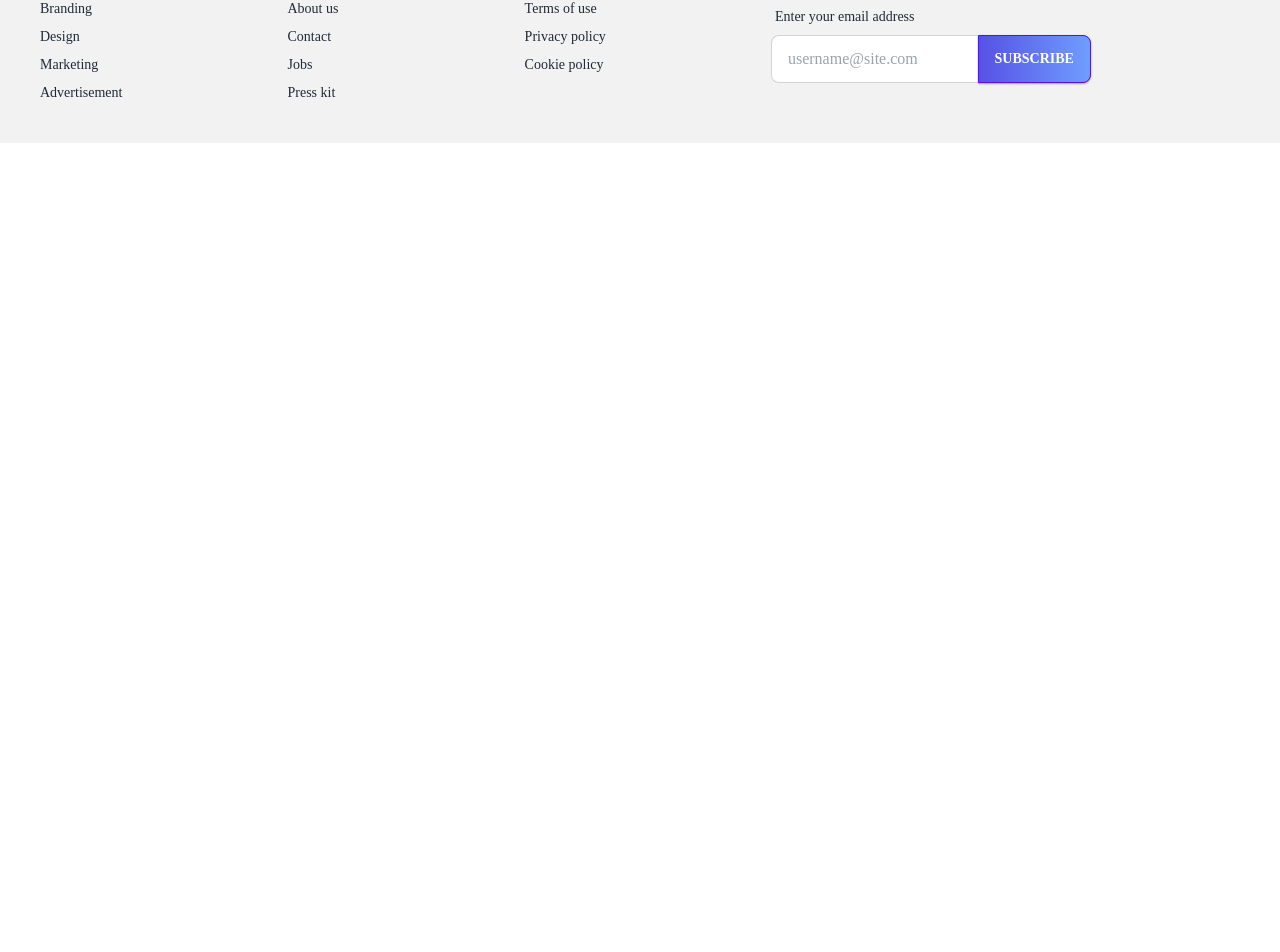
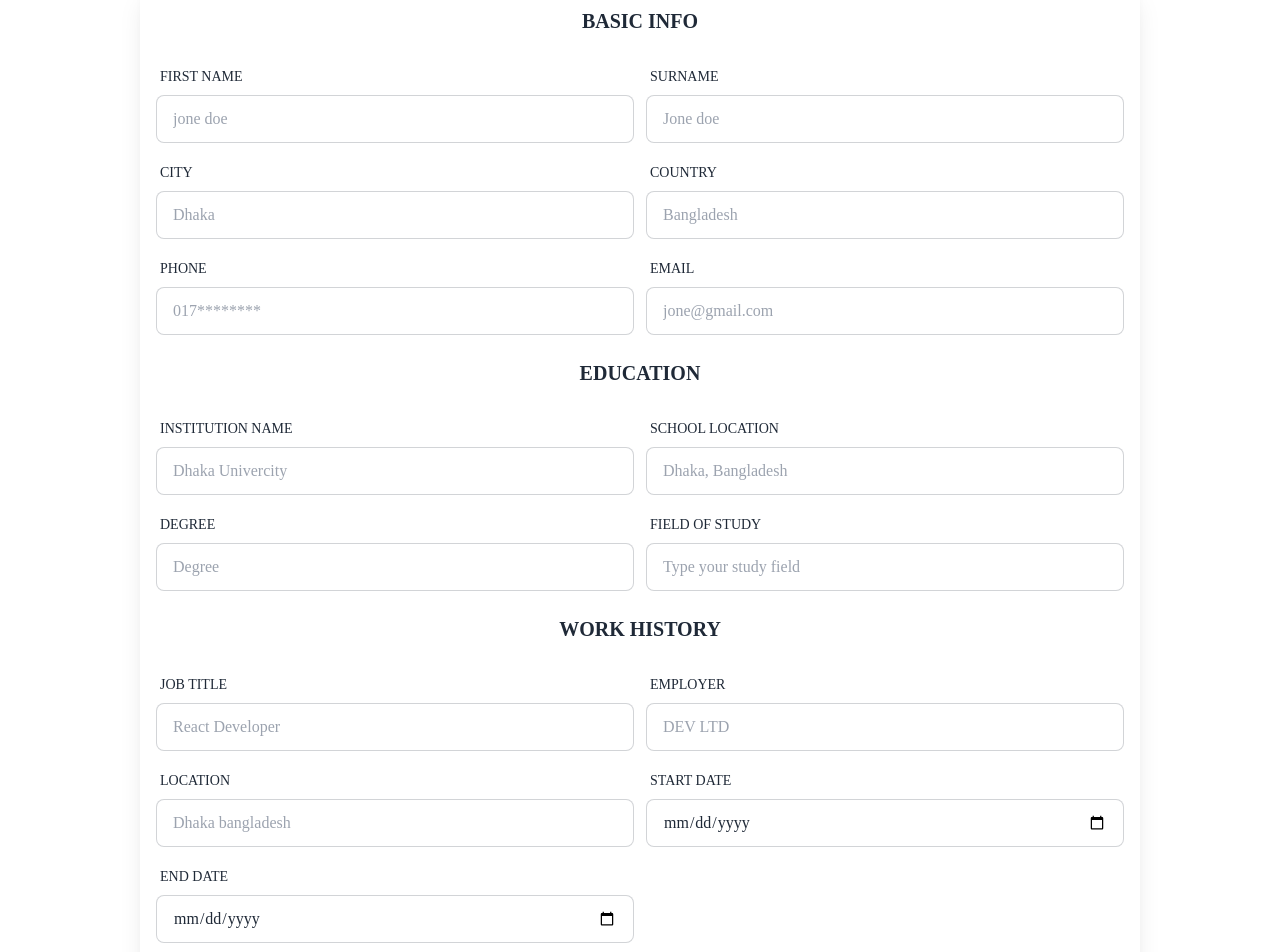
Before and after one commit to khalidhasansuhas/next-jobs, a Next.js app: page /resume in a window 1280 px wide. Shown: the part 181-1133 px from the top of the page. Before the commit the page ends 800 px from the top, so only its background shows below. Built offline with nearby package versions, Linux system fonts and the light colour scheme.

Commit message:
resume section added

```diff
--- a/pages/resume.js
+++ b/pages/resume.js
@@ -1,11 +1,222 @@
-import React from 'react';
+import React from "react";
 
 const resume = () => {
-    return (
-        <div className='pt-20 h-full'>
-            <h2>This is resume build</h2>
+  return (
+    <div className="pt-20">
+      <h2 className="text-3xl text-blue-500 bolder text-center font-semibold py-3">
+        Create Your Resume
+      </h2>
+      <div className="shadow-xl my-5 p-4 max-w-[1000px] mx-auto">
+        <div className="form-control grid grid-cols-2 gap-3">
+        <div className="col-span-2"><h1 className="text-xl py-3 text-center font-semibold">BASIC INFO</h1></div>
+          <div className="single-form">
+            <label className="label">
+              <span className="label-text text-sm">FIRST NAME</span>
+            </label>
+            <input
+              type="text"
+              placeholder="jone doe"
+              className="input input-bordered w-full"
+            />
+          </div>
+
+          <div className="single-form">
+            <label className="label">
+              <span className="label-text text-sm">SURNAME</span>
+            </label>
+            <input
+              type="text"
+              placeholder="Jone doe"
+              className="input input-bordered w-full"
+            />
+          </div>
+
+          <div className="single-form">
+            <label className="label">
+              <span className="label-text text-sm">CITY</span>
+            </label>
+            <input
+              type="text"
+              placeholder="Dhaka"
+              className="input input-bordered w-full"
+            />
+          </div>
+
+          <div className="single-form">
+            <label className="label">
+              <span className="label-text text-sm">COUNTRY</span>
+            </label>
+            <input
+              type="text"
+              placeholder="Bangladesh"
+              className="input input-bordered w-full"
+            />
+          </div>
+
+          <div className="single-form">
+            <label className="label">
+              <span className="label-text text-sm">PHONE</span>
+            </label>
+            <input
+              type="text"
+              placeholder="017********"
+              className="input input-bordered w-full"
+            />
+          </div>
+
+
+          <div className="single-form">
+            <label className="label">
+              <span className="label-text text-sm">EMAIL</span>
+            </label>
+            <input
+              type="email"
+              placeholder="jone@gmail.com"
+              className="input input-bordered w-full"
+            />
+          </div>
+
+
+          <div className="col-span-2"><h1 className="text-xl py-3 text-center font-semibold">EDUCATION</h1></div>
+
+        <div className="single-form">
+            <label className="label">
+              <span className="label-text text-sm">INSTITUTION NAME</span>
+            </label>
+            <input
+              type="text"
+              placeholder="Dhaka Univercity"
+              className="input input-bordered w-full"
+            />
+          </div>
+
+        <div className="single-form">
+            <label className="label">
+              <span className="label-text text-sm">SCHOOL LOCATION</span>
+            </label>
+            <input
+              type="text"
+              placeholder="Dhaka, Bangladesh"
+              className="input input-bordered w-full"
+            />
+          </div>
+
+        <div className="single-form">
+            <label className="label">
+              <span className="label-text text-sm">DEGREE</span>
+            </label>
+            <input
+              type="text"
+              placeholder="Degree"
+              className="input input-bordered w-full"
+            />
+          </div>
+
+
+        <div className="single-form">
+            <label className="label">
+              <span className="label-text text-sm">FIELD OF STUDY</span>
+            </label>
+            <input
+              type="text"
+              placeholder="Type your study field"
+              className="input input-bordered w-full"
+            />
+          </div>
+
+
+
+          <div className="col-span-2"><h1 className="text-xl py-3 text-center font-semibold">WORK HISTORY</h1></div>
+
+          <div className="single-form">
+            <label className="label">
+              <span className="label-text text-sm">JOB TITLE</span>
+            </label>
+            <input
+              type="text"
+              placeholder="React Developer"
+              className="input input-bordered w-full"
+            />
+          </div>
+
+          <div className="single-form">
+            <label className="label">
+              <span className="label-text text-sm">EMPLOYER </span>
+            </label>
+            <input
+              type="text"
+              placeholder="DEV LTD"
+              className="input input-bordered w-full"
+            />
+          </div>
+
+          <div className="single-form">
+            <label className="label">
+              <span className="label-text text-sm">LOCATION </span>
+            </label>
+            <input
+              type="text"
+              placeholder="Dhaka bangladesh"
+              className="input input-bordered w-full"
+            />
+          </div>
+
+          <div className="single-form">
+            <label className="label">
+              <span className="label-text text-sm">START DATE </span>
+            </label>
+            <input
+              type="date"
+              placeholder="01-05-2021"
+              className="input input-bordered  w-full"
+            />
+          </div>
+
+          <div className="single-form">
+            <label className="label">
+              <span className="label-text text-sm">END DATE </span>
+            </label>
+            <input
+              type="date"
+              placeholder="01-09-2021"
+              className="input input-bordered w-full"
+            />
+          </div>
+
+          <div className="col-span-2"><h1 className="text-xl py-3 text-center font-semibold">SKILLS</h1></div>
+
+
+
+          <div className="single-form">
+            <label className="label">
+              <span className="label-text text-sm">SKILLS </span>
+            </label>
+            <input
+              type="text"
+              placeholder="HTML, CSS, React...."
+              className="input input-bordered  w-full"
+            />
+          </div>
+
+
+          <div className="col-span-2"><h1 className="text-xl py-3 text-center font-semibold">SUMMARY</h1></div>
+
+          <div className="single-form">
+            <label className="label">
+              <span className="label-text text-sm">Write Your self</span>
+            </label>
+            <textarea  placeholder="I am a web developer..."
+              className="textarea textarea-bordered h-24 w-full">
+            </textarea>
+          </div>
+
+
+
         </div>
-    );
+        <button className="py-3 px-8 mx-auto text-center">Done</button>
+      </div>
+    </div>
+  );
 };
 
 export default resume;
```
